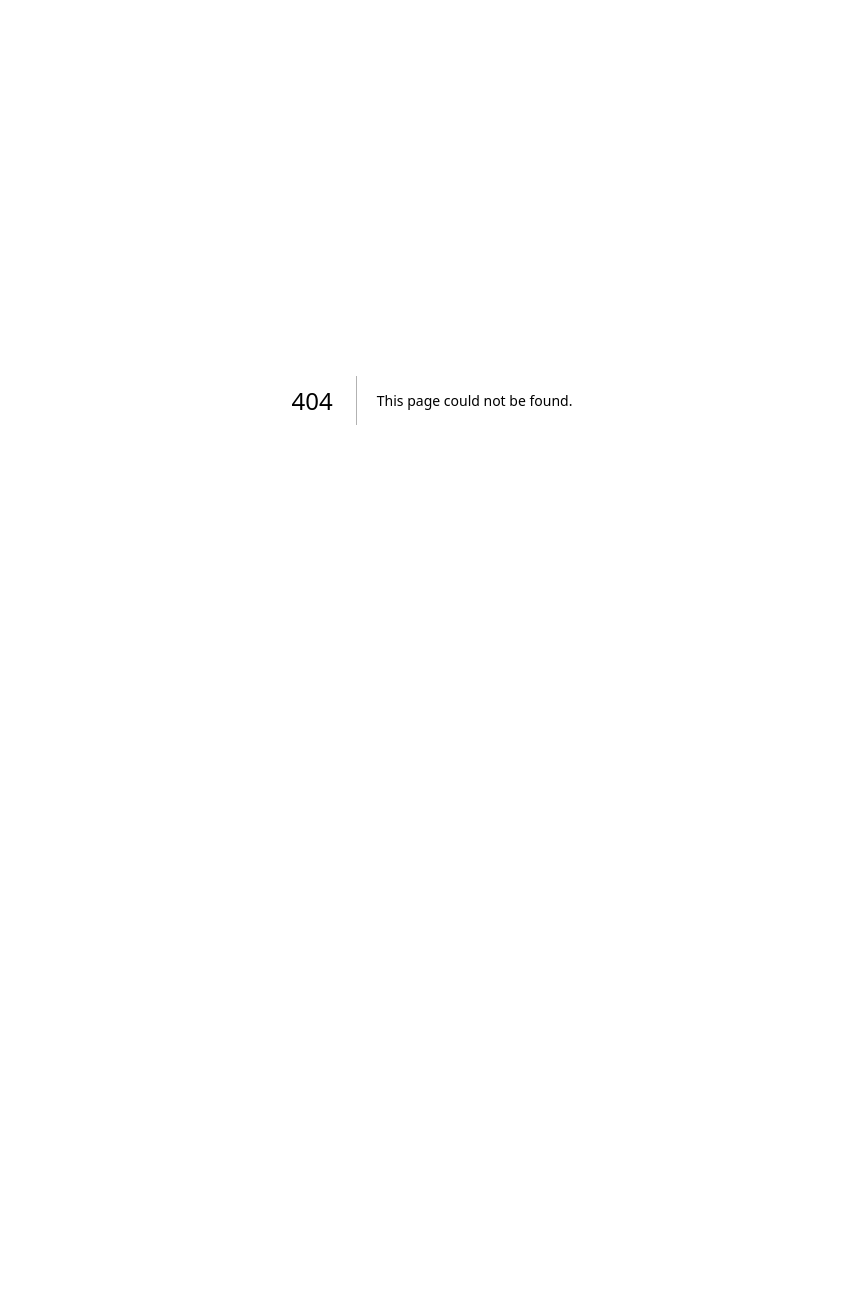
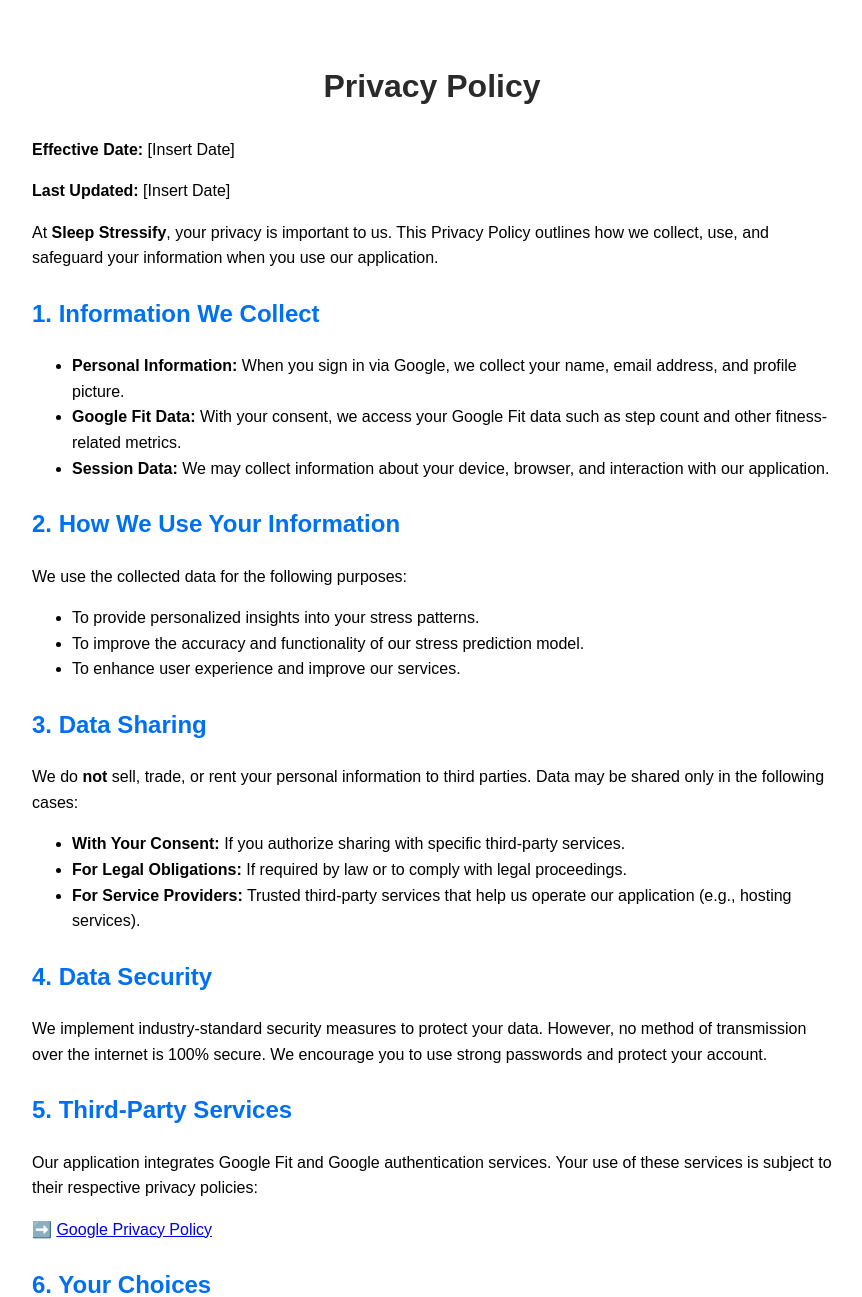
Before and after one commit to shubhamkumar9798/SleepStressFree, a Next.js app: page /privacypolicy in a window 1280 px wide. Before the commit this address had no page. Shown: the top 1297 px of the page, without its empty margins (208-1070 px from the left). Before the commit the page ends 800 px from the top, so only its background shows below. Built offline with nearby package versions, Linux system fonts and the light colour scheme.

Commit message:
added privacy policy page

```diff
--- /dev/null
+++ b/app/privacypolicy/page.jsx
@@ -0,0 +1,107 @@
+import React from 'react';
+
+const PrivacyPolicy = () => {
+  return (
+    <div style={styles.container}>
+      <h1 style={styles.heading}>Privacy Policy</h1>
+      <p><strong>Effective Date:</strong> [Insert Date]</p>
+      <p><strong>Last Updated:</strong> [Insert Date]</p>
+
+      <p>
+        At <strong>Sleep Stressify</strong>, your privacy is important to us. This Privacy Policy outlines
+        how we collect, use, and safeguard your information when you use our application.
+      </p>
+
+      <h2 style={styles.subHeading}>1. Information We Collect</h2>
+      <ul>
+        <li>
+          <strong>Personal Information:</strong> When you sign in via Google, we collect your name, email
+          address, and profile picture.
+        </li>
+        <li>
+          <strong>Google Fit Data:</strong> With your consent, we access your Google Fit data such as step
+          count and other fitness-related metrics.
+        </li>
+        <li>
+          <strong>Session Data:</strong> We may collect information about your device, browser, and
+          interaction with our application.
+        </li>
+      </ul>
+
+      <h2 style={styles.subHeading}>2. How We Use Your Information</h2>
+      <p>We use the collected data for the following purposes:</p>
+      <ul>
+        <li>To provide personalized insights into your stress patterns.</li>
+        <li>To improve the accuracy and functionality of our stress prediction model.</li>
+        <li>To enhance user experience and improve our services.</li>
+      </ul>
+
+      <h2 style={styles.subHeading}>3. Data Sharing</h2>
+      <p>We do <strong>not</strong> sell, trade, or rent your personal information to third parties. Data may be shared only in the following cases:</p>
+      <ul>
+        <li><strong>With Your Consent:</strong> If you authorize sharing with specific third-party services.</li>
+        <li><strong>For Legal Obligations:</strong> If required by law or to comply with legal proceedings.</li>
+        <li><strong>For Service Providers:</strong> Trusted third-party services that help us operate our application (e.g., hosting services).</li>
+      </ul>
+
+      <h2 style={styles.subHeading}>4. Data Security</h2>
+      <p>
+        We implement industry-standard security measures to protect your data. However, no method of
+        transmission over the internet is 100% secure. We encourage you to use strong passwords and protect
+        your account.
+      </p>
+
+      <h2 style={styles.subHeading}>5. Third-Party Services</h2>
+      <p>
+        Our application integrates Google Fit and Google authentication services. Your use of these services
+        is subject to their respective privacy policies:
+      </p>
+      <p>
+        ➡️ <a href="https://policies.google.com/privacy" target="_blank" rel="noopener noreferrer">
+          Google Privacy Policy
+        </a>
+      </p>
+
+      <h2 style={styles.subHeading}>6. Your Choices</h2>
+      <ul>
+        <li>Access, update, or delete your personal information.</li>
+        <li>Revoke access to your Google Fit data through your Google account settings.</li>
+        <li>Sign out at any time to stop data collection.</li>
+      </ul>
+
+      <h2 style={styles.subHeading}>7. Changes to This Privacy Policy</h2>
+      <p>
+        We may update this policy from time to time. Any significant changes will be communicated to users via email
+        or in-app notifications.
+      </p>
+
+      <h2 style={styles.subHeading}>8. Contact Us</h2>
+      <p>
+        If you have questions or concerns regarding this Privacy Policy, please contact us at:<br />
+        📧 <strong>[Insert Contact Email]</strong>
+      </p>
+    </div>
+  );
+};
+
+const styles = {
+  container: {
+    maxWidth: '800px',
+    margin: '0 auto',
+    padding: '2rem',
+    fontFamily: 'Arial, sans-serif',
+    lineHeight: '1.6',
+  },
+  heading: {
+    textAlign: 'center',
+    fontSize: '2rem',
+    marginBottom: '1.5rem',
+    color: '#2a2a2a',
+  },
+  subHeading: {
+    marginTop: '1.5rem',
+    color: '#0070f3',
+  }
+};
+
+export default PrivacyPolicy;
```
